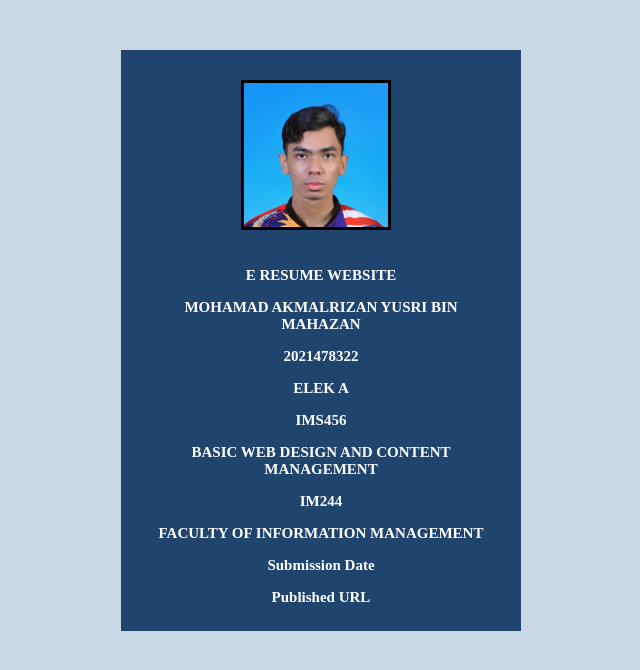
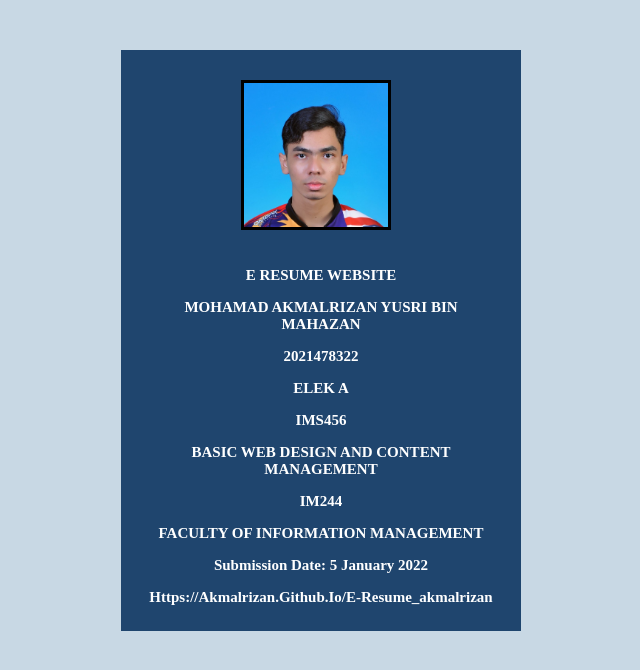
Before and after one commit to Akmalrizan/e-resume_akmalrizan, a plain HTML site: page student.html in a window 1280 px wide. Shown: the whole page, without its empty margins (379-1019 px from the left). Drawn offline with Linux system fonts and the light colour scheme.

Commit message:
Update student.html

```diff
--- a/student.html
+++ b/student.html
@@ -50,8 +50,8 @@
 	<h3>BASIC WEB DESIGN AND CONTENT MANAGEMENT</h3>
 	<h3>IM244</h3>
 	<h3>FACULTY OF INFORMATION MANAGEMENT</h3>
-	<h3>Submission Date</h3>
-	<h3>Published URL</h3>
+	<h3>Submission Date: 5 January 2022</h3>
+	<h3>https://akmalrizan.github.io/e-resume_akmalrizan</h3>
 </div>
 
 </body>
```
